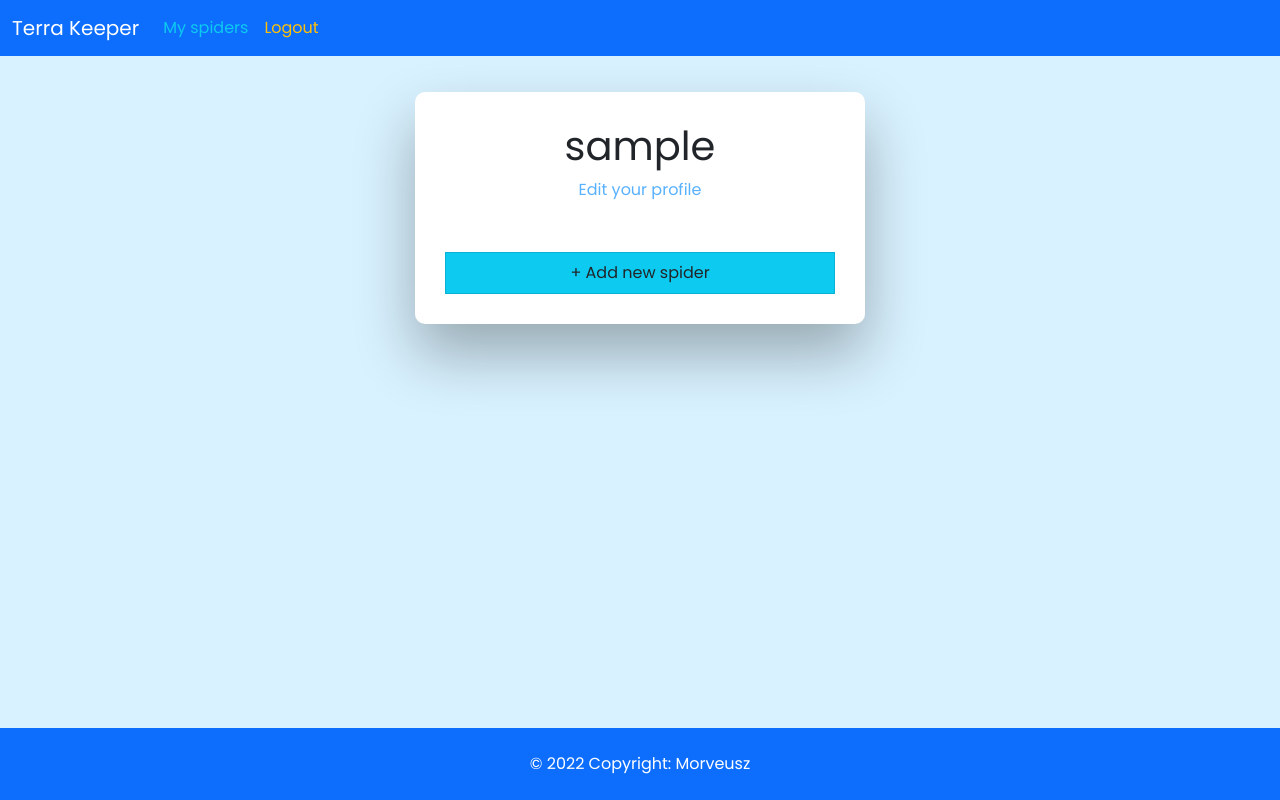
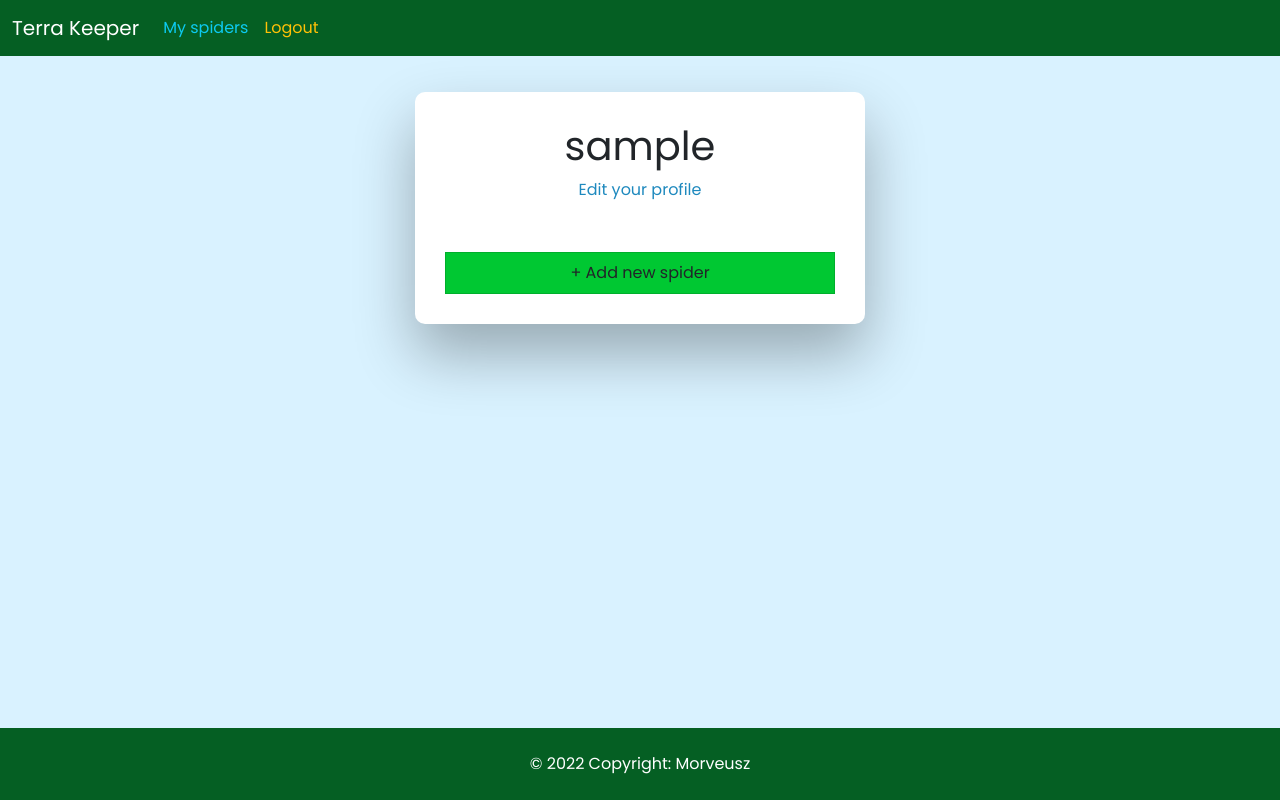
Before and after one commit to morveusz93/terra-keeper, a Django app: page /myprofile in a window 1280 px wide. Run offline with Django 4.2, Linux system fonts and the light colour scheme; the visitor is signed in with stand-in values (Sample User, id 1); data comes from the database, SQL or seed files in the repository; data that the repository does not hold is empty; some libraries are stand-ins or nearby versions.

Commit message:
change colors from blue to green

```diff
--- a/spiders/templates/spiders/details.html
+++ b/spiders/templates/spiders/details.html
@@ -24,10 +24,12 @@
   </div>
   <p>Size: {{spider.size}} cm</p>
   <p>Added: {{spider.joined}}</p>
+  {% if spider.notes %}
   <p>Notes:</p>
   <div class="container">
-    <p>{{spider.notes}}</p>
+    <p class="spider-notes">{{spider.notes}}</p>
   </div>
+  {% endif %}
 </div>
 <div>
   <a href="{% url 'spider-update' spider.id %}" class="btn btn-warning mx-2">Edit</a>
--- a/spiders/templates/spiders/spider-molts.html
+++ b/spiders/templates/spiders/spider-molts.html
@@ -3,7 +3,7 @@
 
 <h2 class="my-3">{{ spider }}</h2>
 <div class="list-group text-start d-flex flex-column">
-    <a type="button" class="list-group-item list-group-item-action bg-info" href="{% url 'molt-create' spider.id %}" > + Add new molt</a>
+    <a type="button" class="list-group-item bg-light-green" href="{% url 'molt-create' spider.id %}" > + Add new molt</a>
     {% for molt in all_molts %}
     <li class="list-group-item molt-item d-flex flex-row justify-content-between">
         <div>
--- a/static/styles/main.css
+++ b/static/styles/main.css
@@ -7,7 +7,7 @@ body {
 }
 
 a {
-  color: #58b1ff;
+  color: #1e89be;
   display: inline-block;
   text-decoration: none;
   font-weight: 400;
@@ -54,7 +54,7 @@ input[type="submit"],
 button,
 .button,
 input[type="reset"] {
-  background-color: #56baed;
+  background-color: rgb(0, 200, 50);
   border: none;
   color: white;
   padding: 15px 80px;
@@ -80,7 +80,7 @@ input[type="submit"]:hover,
 button:hover,
 .button:hover,
 input[type="reset"]:hover {
-  background-color: #39ace7;
+  background-color: rgb(0, 220, 50);
 }
 
 input[type="button"]:active,
@@ -292,7 +292,7 @@ input[type="email"]:placeholder {
   bottom: -10px;
   width: 0;
   height: 2px;
-  background-color: #56baed;
+  background-color: #1e89be;
   content: "";
   transition: width 0.2s;
 }
@@ -333,3 +333,20 @@ input[type="email"]:placeholder {
   visibility: visible;
   opacity: 1;
 }
+
+.spider-notes {
+  font-style: italic;
+  font-size: 0.9rem;
+}
+
+.bg-green{
+  background-color: rgb(5, 95, 35);
+}
+
+.bg-light-green{
+  background-color: rgb(0, 200, 50);
+}
+
+.list-group-item.bg-light-green:hover{
+  background-color: rgb(0, 220, 50);
+}
--- a/templates/footer.html
+++ b/templates/footer.html
@@ -1,4 +1,4 @@
-<footer class="text-center text-lg-start bg-primary mt-auto">
+<footer class="text-center text-lg-start bg-green mt-auto">
   <div class="container d-flex justify-content-center py-2">
 
   <!-- Copyright -->
--- a/templates/navbar.html
+++ b/templates/navbar.html
@@ -1,4 +1,4 @@
-<nav class="navbar navbar-dark bg-primary navbar-expand-lg mb-3">
+<nav class="navbar navbar-dark bg-green navbar-expand-lg mb-3">
   <div class="container-fluid">
     <a class="navbar-brand" href="{% url 'home' %}">Terra Keeper</a>
     <button
--- a/users/templates/users/my-profile.html
+++ b/users/templates/users/my-profile.html
@@ -4,7 +4,7 @@
     <h1>{{ profile.username }}</h1>
     <p><a class="underlineHover" href="{% url 'profile-update' %}">Edit your profile</a></p>
     <h3 class="mb-5">{{ profile.animalslist }}</h3>
-    <a href="{% url 'spider-new' %}" type="button" class="list-group-item list-group-item-action bg-info"> + Add new spider</a>
+    <a href="{% url 'spider-new' %}" type="button" class="list-group-item list-group-item-action bg-light-green"> + Add new spider</a>
     <div class="list-group text-start">
         {% for spider in spiders %}
         <div class="d-flex justify-content-between">
--- a/users/views.py
+++ b/users/views.py
@@ -9,7 +9,6 @@ def homepage(request):
     user = request.user
     if user.is_authenticated:
         profile = user.profile
-        print("profike: ", profile.id)
         return redirect("my-profile")
     else:
         return redirect("login")
@@ -73,7 +72,6 @@ def updateProfile(request):
     form = ProfileForm(instance=profile)
     if request.method == 'POST':
         form = ProfileForm(request.POST, instance=profile)
-        print(form)
         if form.is_valid():
             form.save()
             messages.success(request, "Your profile is updated ;)")
```
